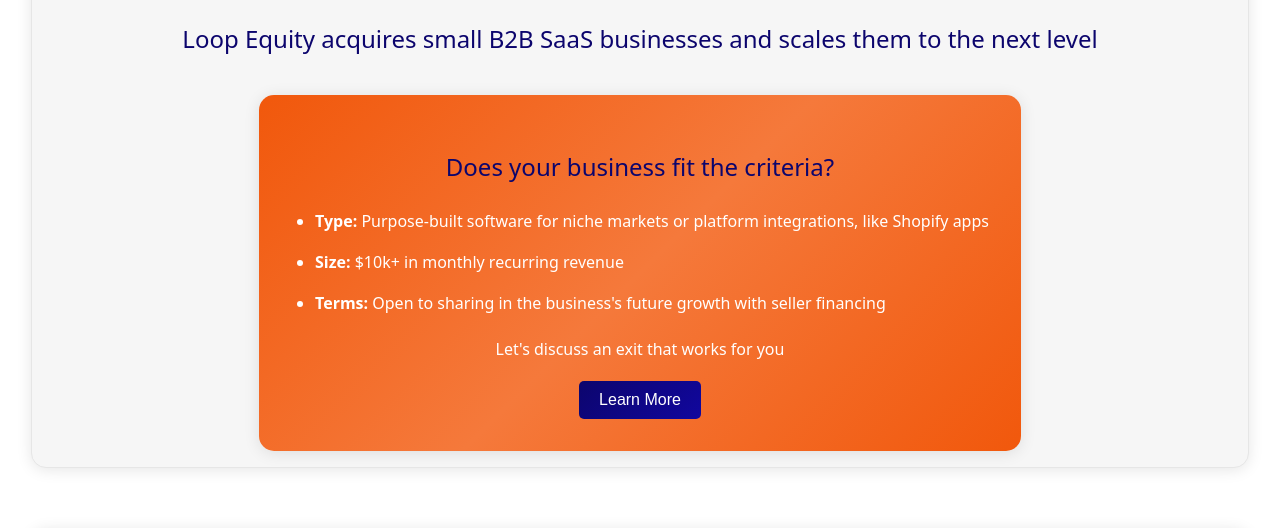
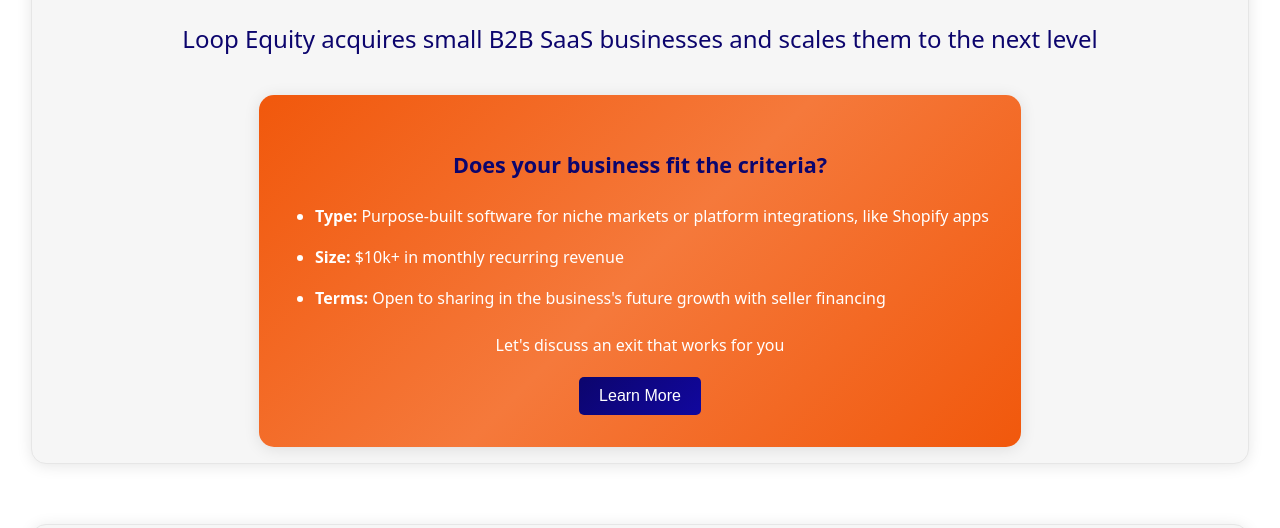
Before and after one commit to amanisheikh1/loopequity.co, a website: page index.html in a window 1280 px wide. Shown: the part 222-750 px from the top of the page. Drawn offline with Linux system fonts and the light colour scheme.

Commit message:
Update index.css

```diff
--- a/resources/css/index.css
+++ b/resources/css/index.css
@@ -91,10 +91,18 @@
 }
 
 h2, h3 {
-    font-size: 1.5rem;
     margin: 1rem 0;
     color: var(--text-color);
+}
+
+h2 {
+    font-size: 1.5rem;
     font-weight: 500;
+}
+
+h3 {
+    font-size: 1.35rem;
+    font-weight: 600;
 }
 
 p {
```
